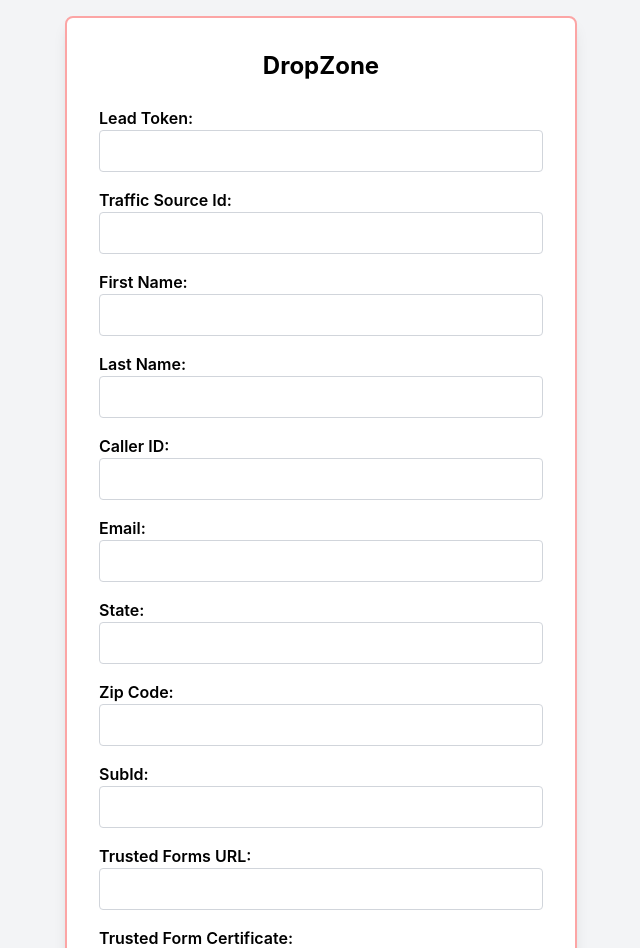
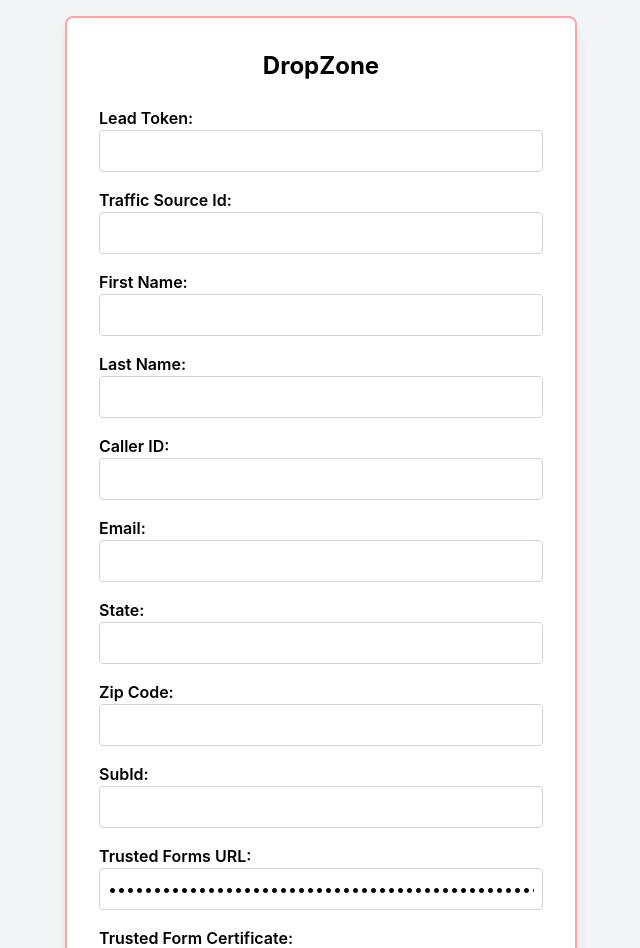
Before and after one commit to ANUXR4G/Form-API, a React (Create React App) app: page / in a window 1280 px wide. Shown: the top 948 px of the page, without its empty margins (319-959 px from the left). Built offline with nearby package versions, Linux system fonts and the light colour scheme.

Commit message:
Initial Commit

```diff
--- a/src/App.js
+++ b/src/App.js
@@ -14,7 +14,7 @@
     'state': '',
     'zip': '',
     'sub_id': '',
-    'trusted_form_cert_url': '',
+    'trusted_form_cert_url': 'https://cert.trustedform.com/454a35b802f3e7b63ffabb4efedb7c6ebe67886c',
     'trusted_form_cert': '',
   });
 
@@ -149,7 +149,7 @@
           <div>
             <label className="block font-semibold">Trusted Forms URL:</label>
             <input
-              type="text"
+              type="password"
               name="trusted_form_cert_url"
               value={formData.trusted_form_cert_url}
               onChange={handleChange}
```
